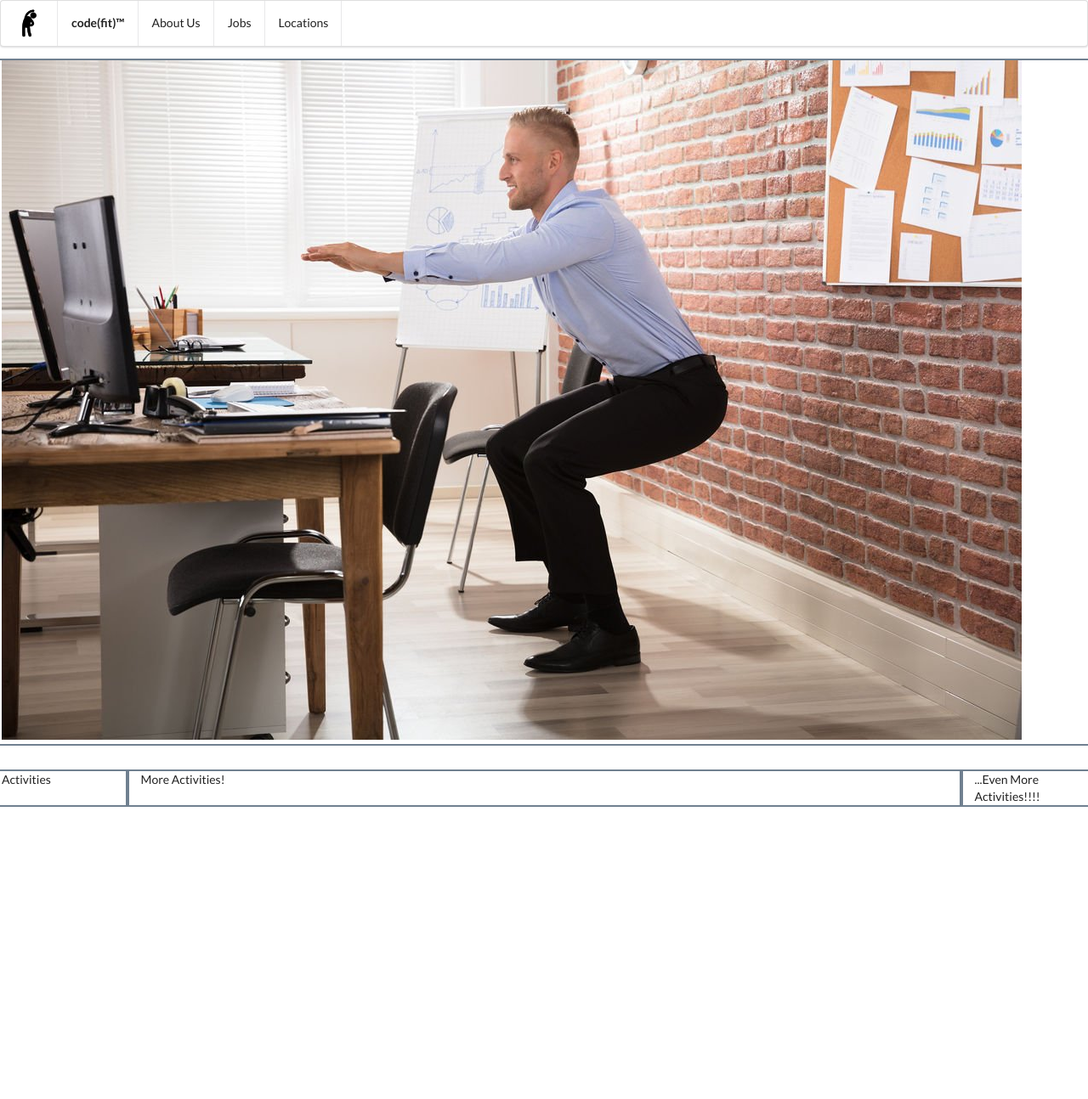
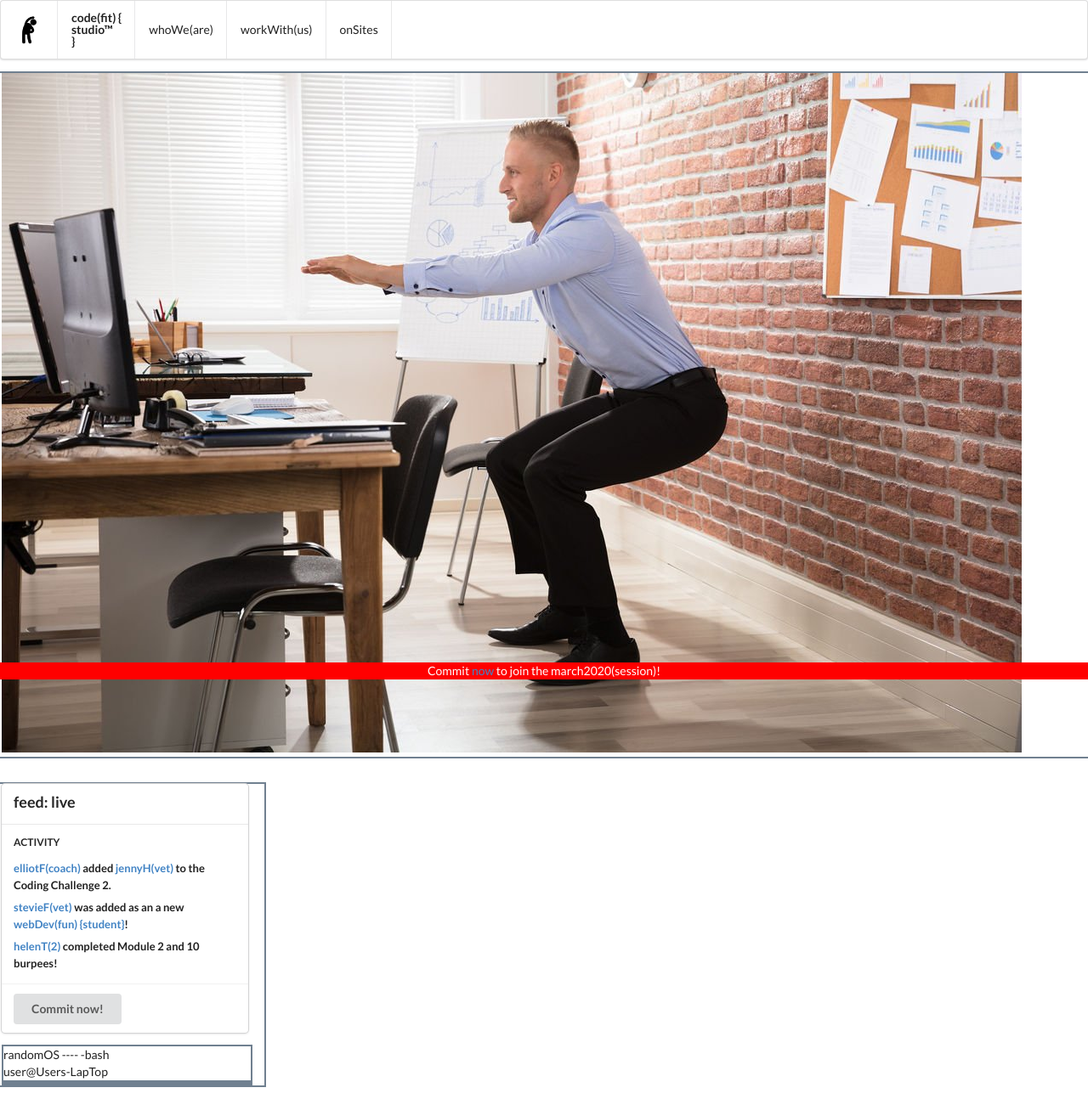
Before and after one commit to norbase/final-vit-1-29-20, a plain HTML site: page index.html in a window 1280 px wide. Shown: the whole page at 85% size. Before the commit the page ends 964 px from the top, so only its background shows below. Drawn offline with nearby package versions, Linux system fonts and the light colour scheme.

Commit message:
-updated join button, added feed and float footer

```diff
--- a/index.html
+++ b/index.html
@@ -15,26 +15,27 @@
     <!-- User JS & CSS -->
     <link rel="stylesheet" href="style.css">
     <script src="index.js"></script>
-    <title>Semantic Starter</title>
+    <title>code(fit) { studio}</title>
 </head>
 
 <body>
     <!-- Menu -->
-    <div class="ui menu">
+    <div class="ui menu stackable">
         <a class="item">
             <img width="16" src="/assets/images/icon1.png" alt="">
         </a>
         <div class="header item">
-            code(fit)™
+            code(fit) {
+            <br>studio™<br>}
         </div>
         <a class="item">
-            About Us
+            whoWe(are)
         </a>
         <a class="item">
-            Jobs
+            workWith(us)
         </a>
         <a class="item">
-            Locations
+            onSites
         </a>
     </div>
 
@@ -51,14 +52,56 @@
 
         <!-- ROW 2 -->
         <div class="row">
-            <div class="two wide column">
-                <p>Activities</p>
+            <!-- <div class="two wide column"> -->
+            <div class="four wide column grid stackable">
+                <!-- <p>Activities</p> -->
+                <!-- </div> -->
+
+                <div class="ui card">
+                    <div class="content">
+                        <div class="header">feed: live</div>
                     </div>
+                    <div class="content">
+                        <h4 class="ui sub header">Activity</h4>
+                        <div class="ui small feed">
+                            <div class="event">
+                                <div class="content">
+                                    <div class="summary">
+                                        <a>elliotF(coach)</a> added <a>jennyH(vet)</a> to the Coding Challenge 2.
+                                    </div>
+                                </div>
+                            </div>
+                            <div class="event">
+                                <div class="content">
+                                    <div class="summary">
+                                        <a>stevieF(vet)</a> was added as an a new <a>webDev(fun) {student}</a>!
+                                    </div>
+                                </div>
+                            </div>
+                            <div class="event">
+                                <div class="content">
+                                    <div class="summary">
+                                        <a>helenT(2)</a> completed Module 2 and 10 burpees!
+                                    </div>
+                                </div>
+                            </div>
+                        </div>
+                    </div>
+                    <div class="extra content">
+                        <button id="clickMe" class="ui button">Commit now!</button>
+                    </div>
+                </div>
+
                 <div class="twelve wide column">
-                <p>More Activities!</p>
+                    <p id="changeMe">randomOS ---- -bash<br>user@Users-LapTop</p>
                 </div>
                 <div class="two wide column">
-                <p>...Even More Activities!!!!</p>
+                    <style>
+                        <p>...Even More Activities ! ! ! !</p>
+                    </style>
+                    <div class="footer">
+                        <p>Commit <a href="email.com">now</a> to join the march2020(session)!</p>
+                    </div>
 
                 </div>
             </div>
--- a/index.js
+++ b/index.js
@@ -1,5 +1,56 @@
-// window.onload = function() {
-//     // necessary for dropdown menus to function properly:
-//     // https://stackoverflow.com/a/25347431
-//     $('.ui.dropdown').dropdown();
-//   };
+window.onload = function () {
+    // necessary for dropdown menus to function properly:
+    // https://stackoverflow.com/a/25347431
+    $('.ui.dropdown').dropdown();
+
+
+    // grab button with query selector
+    let btn = document.querySelector('#clickMe')
+    console.log(btn.innerHTML)
+    // grab thing to change with query selector
+    let changeMe = document.querySelector('#changeMe')
+
+    // add event listener to button
+    btn.addEventListener('click', function () {
+
+        console.log('You did it!')
+
+        let par = document.createElement('p')
+
+        par.innerHTML = 'Pushing application.fit now.'
+
+        changeMe.innerHTML = '...Congratulations!'
+        changeMe.style.fontSize = 30
+        changeMe.style.backgroundColor = 'black'
+        changeMe.style.color = 'green'
+
+        changeMe.appendChild(par)
+
+    })
+    //  <--- object -- function -- method (string) --->
+
+    console.log('click')
+
+
+    // on 'event' change thing to change
+
+
+
+
+
+
+
+
+
+
+
+
+
+
+
+
+
+
+
+
+};
--- a/style.css
+++ b/style.css
@@ -1,3 +1,17 @@
 .wide {
-    border: 2px solid slategray
+    border: 2px solid slategray;
 }
+
+#changeMe {
+    transition: all 2s ease-in-out;
+}
+
+.footer {
+  position: fixed;
+  left: 0;
+  bottom: 0;
+  width: 100%;
+  background-color: red;
+  color: white;
+  text-align: center;
+}
```
Lines whose indentation alone changed are shown as unchanged.
